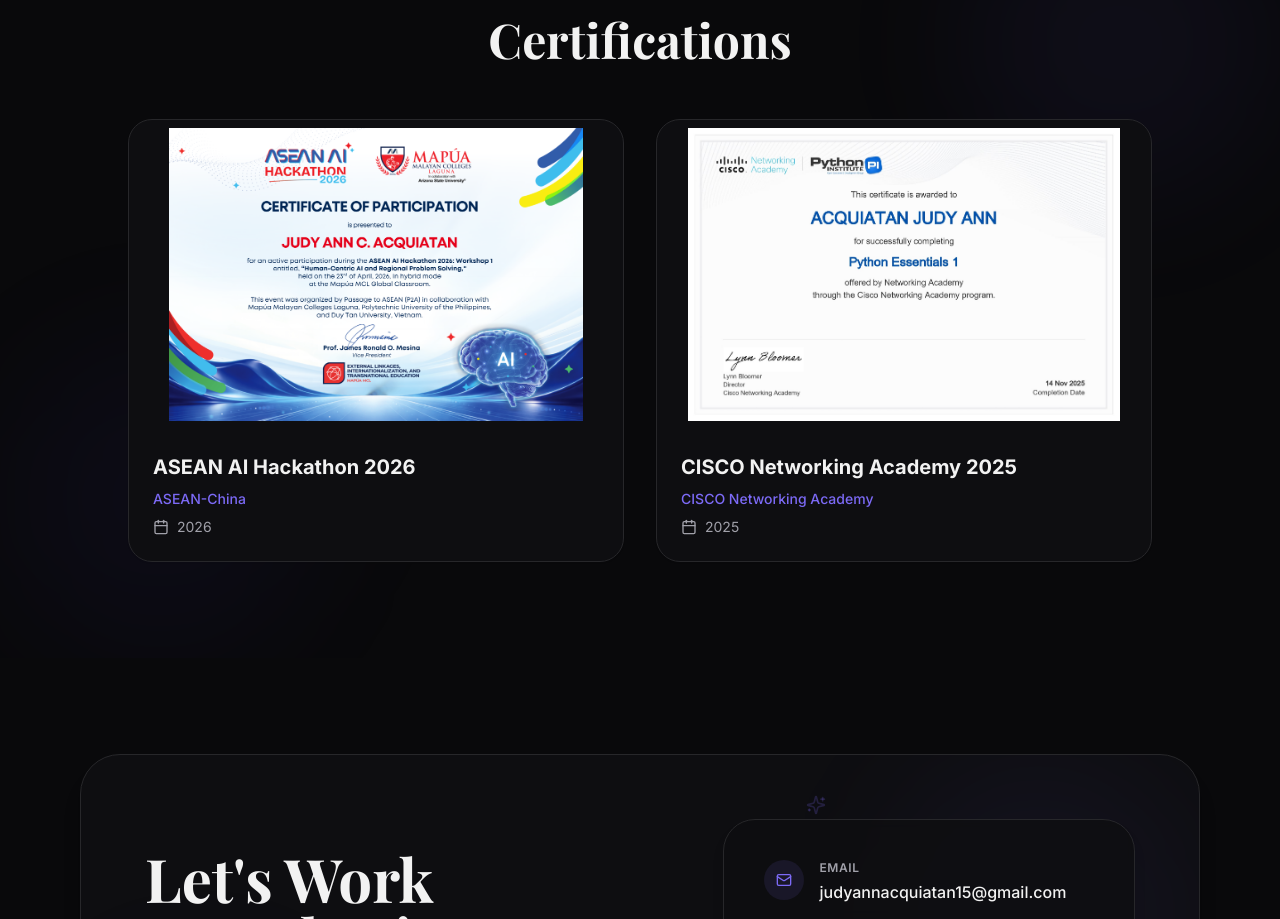
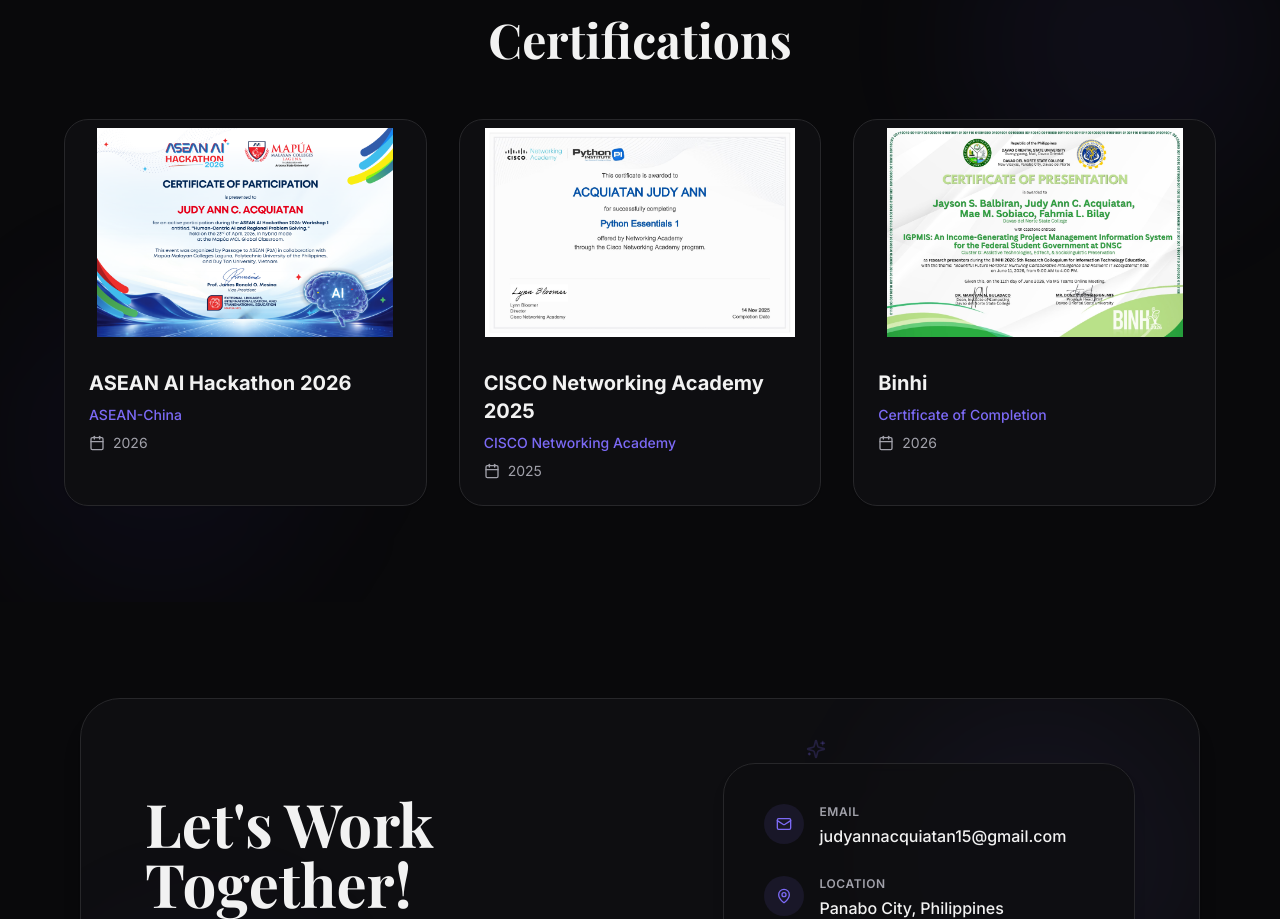
Before and after one commit to mikeangelocasono/Judt-Portfolio, a Next.js app: page / in a window 1280 px wide. Shown: the part 4243-5162 px from the top of the page. Built offline with nearby package versions, Linux system fonts and the light colour scheme; a web font is replaced by a local one.

Commit message:
feat: add Binhi certificate to Certifications section

```diff
--- a/src/components/sections/CertificationsSection.tsx
+++ b/src/components/sections/CertificationsSection.tsx
@@ -19,6 +19,12 @@ const CertificationsSection = () => {
       issuer: "CISCO Networking Academy",
       date: "2025",
       image: "/Ethical Hacker.jpg",
+    },
+    {
+      title: "Binhi",
+      issuer: "Certificate of Completion",
+      date: "2026",
+      image: "/Binhi.jpg",
     }
   ];
 
@@ -37,7 +43,7 @@ const CertificationsSection = () => {
           </h2>
         </Reveal>
 
-        <RevealStagger className="grid grid-cols-1 md:grid-cols-2 gap-8 max-w-5xl mx-auto">
+        <RevealStagger className="grid grid-cols-1 md:grid-cols-2 lg:grid-cols-3 gap-8 max-w-6xl mx-auto">
           {certifications.map((cert, index) => (
             <RevealItem key={index} className={cn(
               "group bg-card rounded-3xl border border-border overflow-hidden",
```
Also changed, not shown: public/Binhi.jpg (added).
